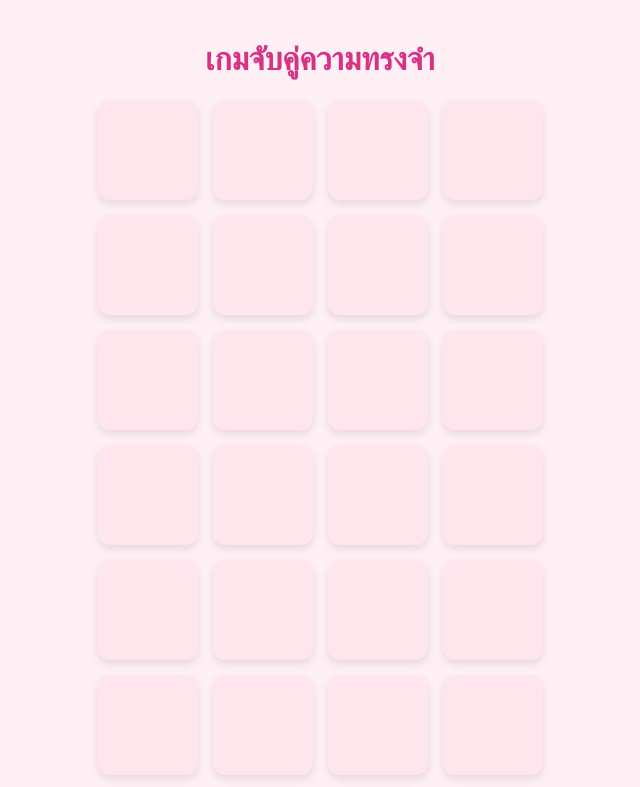
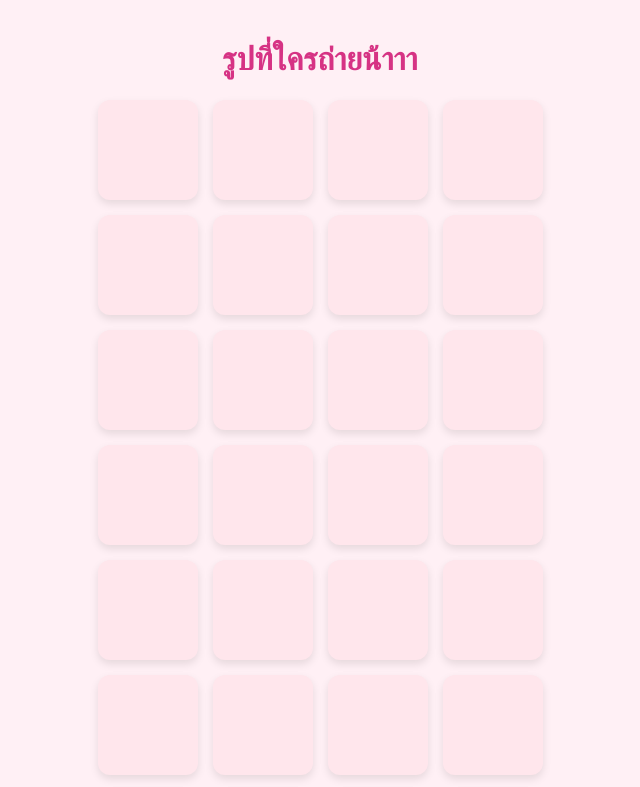
Before and after one commit to Lalisss/memory-game, a plain HTML site: page index.html in a window 1280 px wide. Shown: the top 787 px of the page, without its empty margins (320-960 px from the left). Drawn offline with Linux system fonts and the light colour scheme.

Commit message:
Update index.html

```diff
--- a/index.html
+++ b/index.html
@@ -69,7 +69,7 @@
 </head>
 <body>
 
-  <h1>เกมจับคู่ความทรงจำ</h1>
+  <h1>รูปที่ใครถ่ายน้าาา</h1>
   <div id="game"></div>
   <div id="message"></div>
   <button onclick="startGame()">เริ่มใหม่</button>
```
